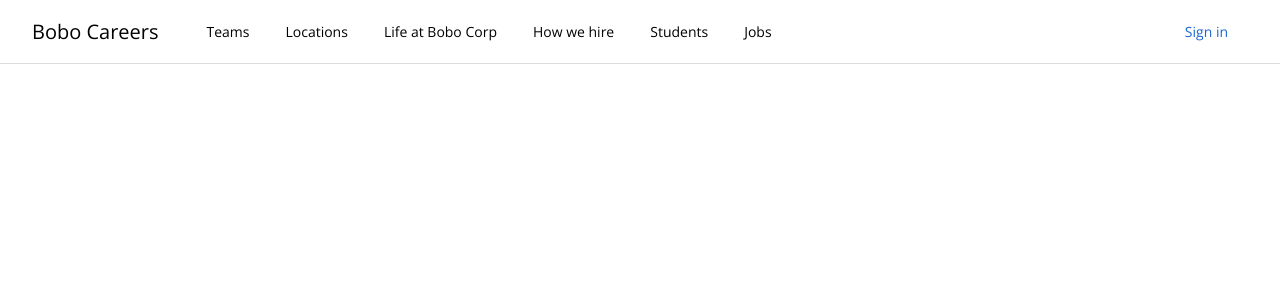
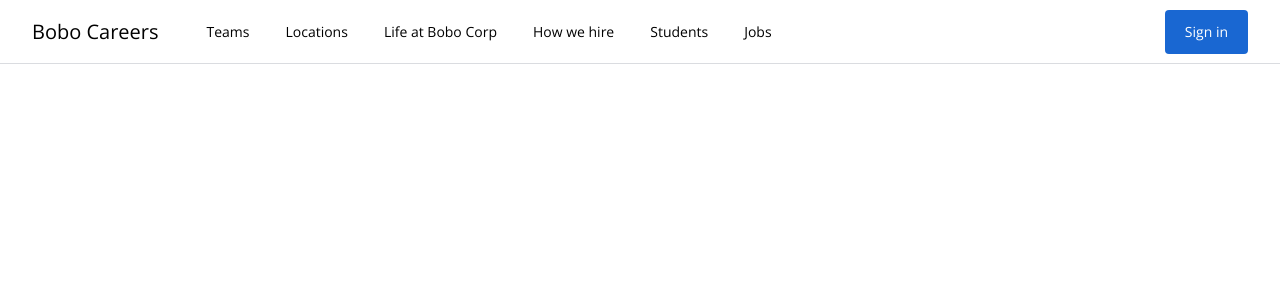
Before and after one commit to Yann-Baelden/job-search, a Vue app: page / in a window 1280 px wide. Shown: the top 300 px of the page. Built offline with nearby package versions, Linux system fonts and the light colour scheme.

Commit message:
on améliore la scalability des boutons dynamiques

```diff
--- a/src/components/ActionButton.vue
+++ b/src/components/ActionButton.vue
@@ -7,10 +7,13 @@
 <script>
 export default {
   name: "ActionButton",
-  props: ["text", "isPrimary"],
+  props: ["text", "type"],
   computed: {
     buttonClass() {
-      return { primary: this.isPrimary, secondary: !this.isPrimary };
+      return {
+        primary: this.type === "primary",
+        secondary: this.type === "secondary",
+      };
     },
   },
 };
--- a/src/components/MainNav.vue
+++ b/src/components/MainNav.vue
@@ -27,7 +27,7 @@
           <action-button
             v-else
             :text="'Sign in'"
-            :is-primary="false"
+            type="primary"
             @click="loginUser"
           />
         </div>
```
